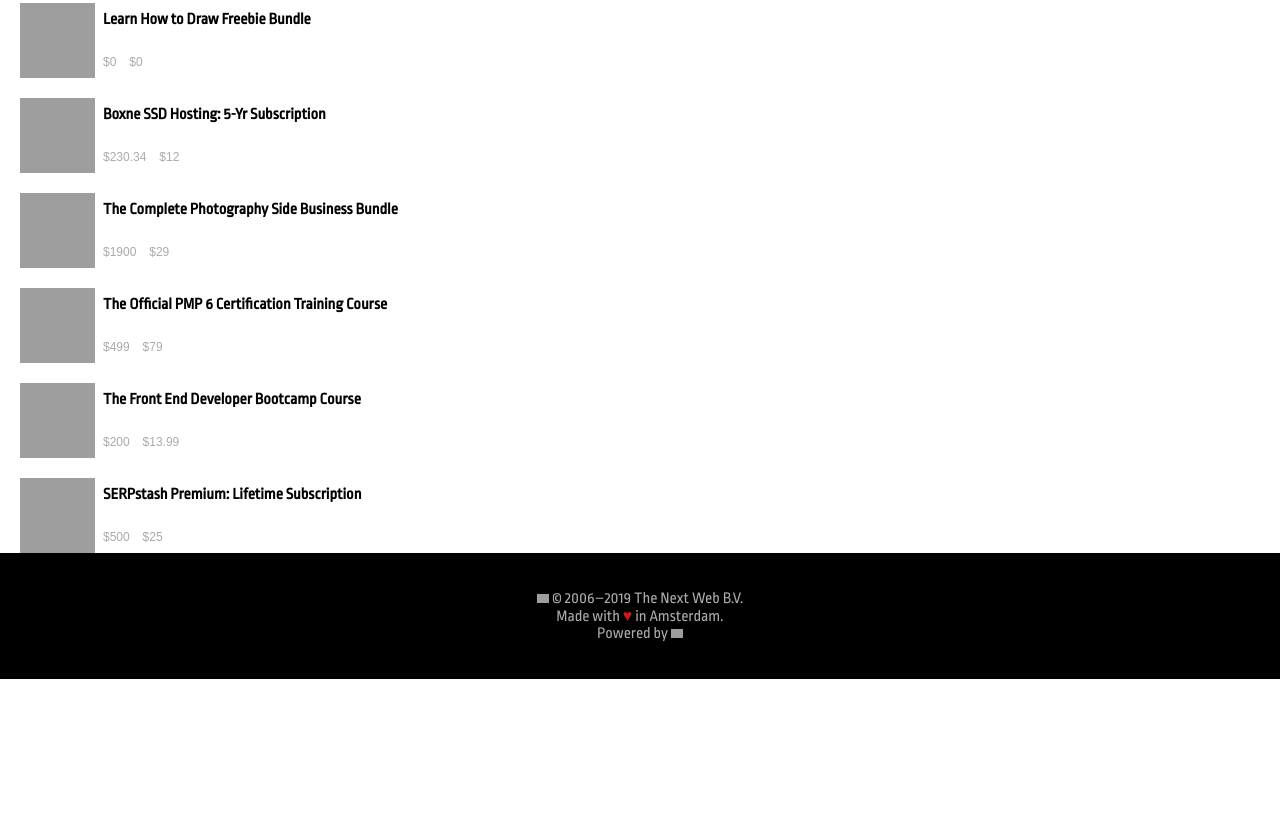
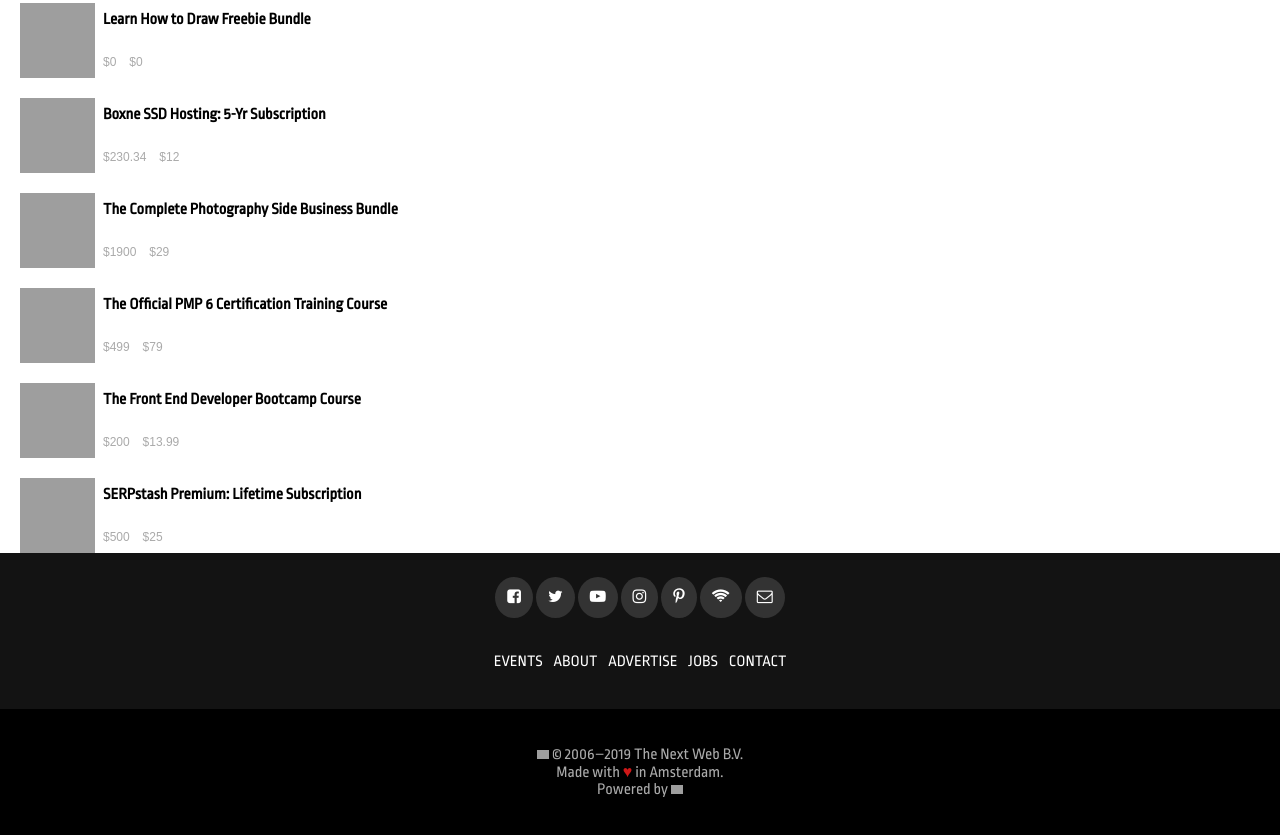
Before and after one commit to sz16900/the-next-web, a website: page index.html in a window 1280 px wide. Shown: the part 7740-8575 px from the top of the page. Before the commit the page ends 8419 px from the top, so only its background shows below. Drawn offline with Linux system fonts and the light colour scheme; grey boxes are pictures that could not be loaded.

Commit message:
:lipstick: Footer social Links
finished the scond part of the footer with social links and font-awesome

```diff
--- a/assets/styles.css
+++ b/assets/styles.css
@@ -590,6 +590,43 @@
   color: #aaa;
 }
 
+.footer-links {
+  background: #131313;
+  text-align: center;
+  padding:  35px 0;
+}
+
+.footer-links-social {
+  margin-bottom: 44px;
+}
+
+.footer-links-social a {
+  border-radius: 50%;
+  background:#333;
+  height: 40px;
+  padding: 12px;
+  text-align: center;
+  width: 40px;
+}
+
+.footer-links-social li{
+  display: inline-block;
+  color: #fff;
+
+
+}
+
+.footer-links-contacts li {
+  font-family: Shentox,sans-serif;
+  font-weight: 500;
+  text-transform: uppercase;
+  display: inline-block;
+  font-size: 13px;
+  line-height: 24px;
+  margin: 0 4px;
+  color: #fff;
+}
+
 .footer-legal-wrapper {
   margin: 0 auto;
   max-width: 1192px;
--- a/index.html
+++ b/index.html
@@ -423,7 +423,8 @@
                                 <h3 class="article-category">MOST POPULAR</h3>
                             </a>
                             <a>
-                                <h2 class="article-title">How coworking spaces need to evolve after the WeWork disaster</h2>
+                                <h2 class="article-title">How coworking spaces need to evolve after the WeWork disaster
+                                </h2>
                             </a>
                             <ul class="article-list">
                                 <li class="article-author">Seth Zea</li>
@@ -459,12 +460,14 @@
                             </a>
                             <a>
                                 <h2 class="article-title">
-                                Facebook's 'cryptocurrency' Libra lacks concrete plan for 2020 launch, says board member
+                                    Facebook's 'cryptocurrency' Libra lacks concrete plan for 2020 launch, says board
+                                    member
                                 </h2>
                             </a>
                             <ul class="article-list">
                                 <li class="article-author">Yessi Beelo Perez</li>
-                            <li class="submit-date"><i class="fa fa-clock-o" aria-hidden="true"></i>11 hours ago</li>
+                                <li class="submit-date"><i class="fa fa-clock-o" aria-hidden="true"></i>11 hours ago
+                                </li>
                             </ul>
                         </div>
                     </div>
@@ -476,14 +479,18 @@
                         <div class="latest-fun-image lfi-6"></div>
                     </div>
                     <ul class="fun-items">
-                    <li class="fun-item">Alleged Bitcoin extortionist extradited to US for ties to 'Dark Overload' hacker crew
+                        <li class="fun-item">Alleged Bitcoin extortionist extradited to US for ties to 'Dark Overload'
+                            hacker crew
                         </li>
-                    <li class="fun-item">Satoshi Nakaboto: ‘Company uses excess heat from Bitcoin mining to build office heater’
+                        <li class="fun-item">Satoshi Nakaboto: ‘Company uses excess heat from Bitcoin mining to build
+                            office heater’
                         </li>
-                    <li class="fun-item">Facebook's 'cryptocurrency' Libra lacks concrete plan for 2020 launch, says board member</li>
+                        <li class="fun-item">Facebook's 'cryptocurrency' Libra lacks concrete plan for 2020 launch, says
+                            board member</li>
                         <li class="fun-item">Hard Fork’s crypto-themed Xmas gift guide — for the HODLers in your life
                         </li>
-                    <li class="fun-item">Top fentanyl seller on AlphaBay and Dream Market sentenced to 7 years prison </li>
+                        <li class="fun-item">Top fentanyl seller on AlphaBay and Dream Market sentenced to 7 years
+                            prison </li>
                     </ul>
                 </div>
             </article>
@@ -513,16 +520,19 @@
                     <div class="latest">
                         <div class="latest-fun-text">
                             <h5>LATEST</h5>
-                            <a href="#">Alexis Ohanian and Serj Tankian team up to help build a social network for Armenia</a>
+                            <a href="#">Alexis Ohanian and Serj Tankian team up to help build a social network for
+                                Armenia</a>
                         </div>
                         <div class="latest-fun-image lfi-7"></div>
                     </div>
                     <ul class="fun-items">
                         <li class="fun-item">Google Assistant gets its own phone number in India
                         </li>
-                        <li class="fun-item">Pam and Angela from The Office are re-watching the show for their new podcast
+                        <li class="fun-item">Pam and Angela from The Office are re-watching the show for their new
+                            podcast
                         </li>
-                        <li class="fun-item">Bethesda wants you to test its game streaming tech with DOOM on iOS this year </li>
+                        <li class="fun-item">Bethesda wants you to test its game streaming tech with DOOM on iOS this
+                            year </li>
                         <li class="fun-item">Mozilla rolls out new automated crypto-jacking filtering in Firefox
                         </li>
                         <li class="fun-item">Google announces Stadia, its cross-platform game streaming service </li>
@@ -547,7 +557,8 @@
                             </a>
                             <ul class="article-list">
                                 <li class="article-author">Rachel Kaser</li>
-                                <li class="submit-date"><i class="fa fa-clock-o" aria-hidden="true"></i>17 hours ago</li>
+                                <li class="submit-date"><i class="fa fa-clock-o" aria-hidden="true"></i>17 hours ago
+                                </li>
                             </ul>
                         </div>
                     </div>
@@ -563,10 +574,12 @@
                         </li>
                         <li class="fun-item">Hard Fork’s crypto-themed Xmas gift guide — for the HODLers in your life
                         </li>
-                        <li class="fun-item">2019: The year Twitch streamers jumped ship to Mixer, YouTube & Facebook </li>
+                        <li class="fun-item">2019: The year Twitch streamers jumped ship to Mixer, YouTube & Facebook
+                        </li>
                         <li class="fun-item">Review: The Outer Worlds is an excellent RPG for classic sci-fi fans
                         </li>
-                        <li class="fun-item">Modern Warfare was doing everything right, then it pay-walled death counts </li>
+                        <li class="fun-item">Modern Warfare was doing everything right, then it pay-walled death counts
+                        </li>
                     </ul>
                 </div>
             </article>
@@ -664,6 +677,28 @@
     <!-- Footer -->
     <footer class="footer-wrapper">
         <div class="footer-links">
+            <ul class="footer-links-social">
+                <li class="social-links"><a><i class="fa fa-facebook-square" aria-hidden="true"></i>
+                    </a></li>
+                <li class="social-links"><a><i class="fa fa-twitter" aria-hidden="true"></i>
+                    </a></li>
+                <li class="social-links"><a><i class="fa fa-youtube-play" aria-hidden="true"></i>
+                    </a></li>
+                <li class="social-links"><a><i class="fa fa-instagram" aria-hidden="true"></i>
+                    </a></li>
+                <li class="social-links"><a><i class="fa fa-pinterest-p" aria-hidden="true"></i>
+                    </a></li>
+                <li class="social-links"><a><i class="fa fa-wifi" aria-hidden="true"></i>
+                    </a></li>
+                <li class="social-links"><a><i class="fa fa-envelope-o" aria-hidden="true"></i></a></li>
+            </ul>
+            <ul class="footer-links-contacts">
+                <li class="contanct-links"><a>EVENTS</a></li>
+                <li class="contanct-links"><a>ABOUT</a></li>
+                <li class="contanct-links"><a>ADVERTISE</a></li>
+                <li class="contanct-links"><a>JOBS</a></li>
+                <li class="contanct-links"><a>CONTACT</a></li>
+            </ul>
 
         </div>
 
@@ -671,7 +706,9 @@
             <div class="footer-legal-wrapper">
                 <span>
                     <a href="/">
-                        <img class="footer-legal-logo-tnw" src="https://cdn0.tnwcdn.com/wp-content/themes/cyberdelia/assets/img/tnw.svg" alt="The Next Web">
+                        <img class="footer-legal-logo-tnw"
+                            src="https://cdn0.tnwcdn.com/wp-content/themes/cyberdelia/assets/img/tnw.svg"
+                            alt="The Next Web">
                     </a>
                     © 2006–2019 The Next Web B.V.
                 </span>
@@ -681,7 +718,8 @@
                 <span>
                     Powered by
                     <a href="#">
-                        <img alt="StackPath" class="footer-legal-logoStackPath" src="https://cdn0.tnwcdn.com/wp-content/themes/cyberdelia/assets/img/stackpath.svg">
+                        <img alt="StackPath" class="footer-legal-logoStackPath"
+                            src="https://cdn0.tnwcdn.com/wp-content/themes/cyberdelia/assets/img/stackpath.svg">
                     </a>
                 </span>
             </div>
```
Lines whose indentation alone changed are shown as unchanged.
